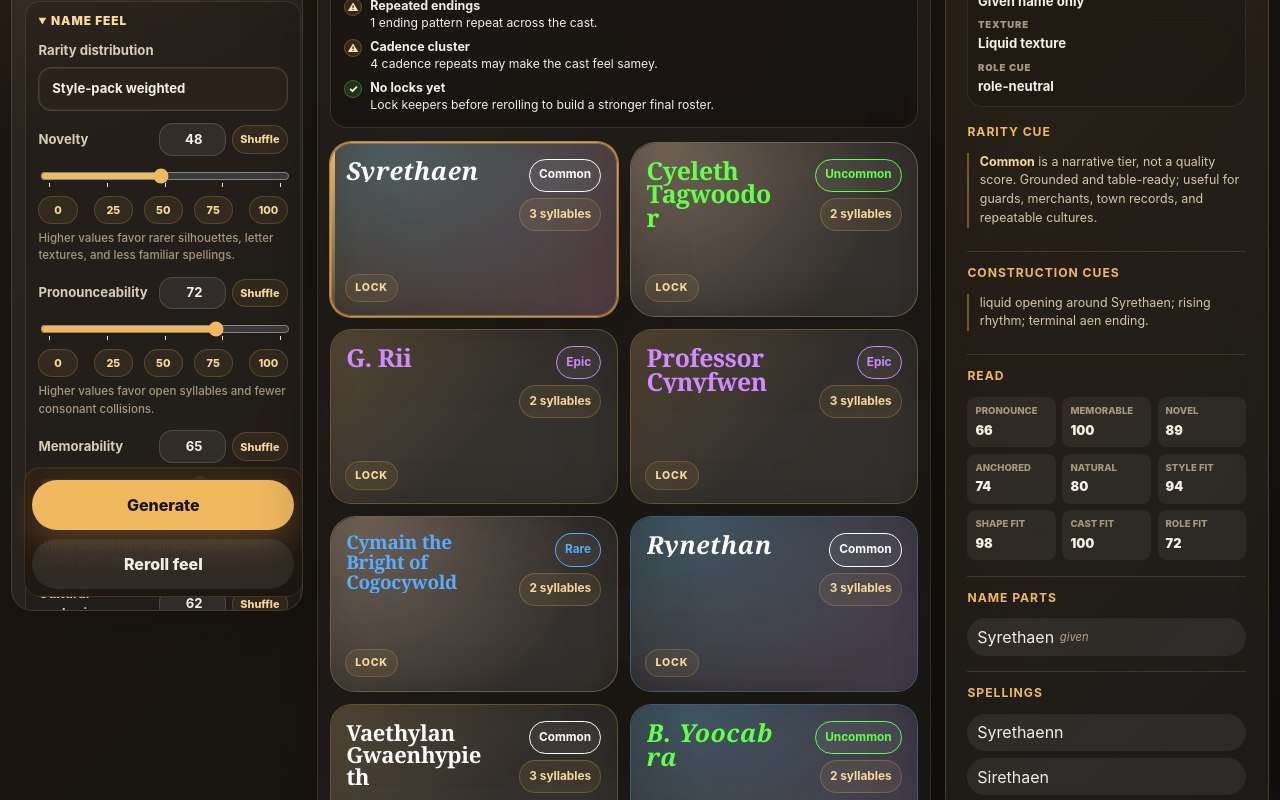
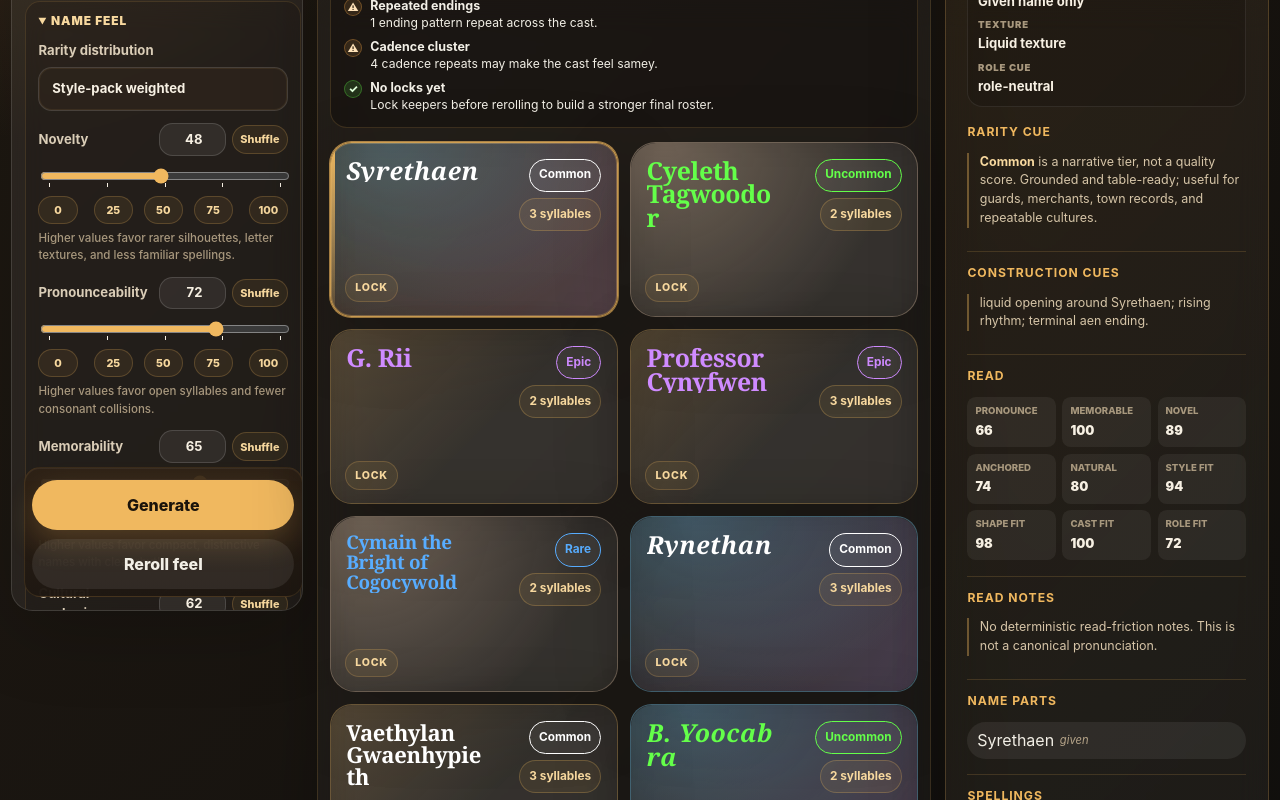
Before and after one commit to jaahay/name-forge, a React (Vite) app: page / in a window 1280 px wide. Shown: the part 340-1140 px from the top of the page. Built offline with nearby package versions, Linux system fonts and the light colour scheme.

Commit message:
Show read and brief cues in inspector

```diff
--- a/src/ui/NameInspector.tsx
+++ b/src/ui/NameInspector.tsx
@@ -22,6 +22,7 @@ export function NameInspector({ name }: NameInspectorProps) {
   const { formatLabel, identity, rarity, roleInfluenceLabel, roleLabel, textureLabel } = metadataFor(name);
   const displayName = protectInitialBreaks(name.name);
   const displayLength = getNameDisplayLength(name.name);
+  const readNotes = name.readabilityDiagnostics;
 
   return (
     <aside className="selected-name-panel panel" aria-labelledby="selected-name-heading">
@@ -61,6 +62,22 @@ export function NameInspector({ name }: NameInspectorProps) {
           </dl>
         </section>
 
+        <section className="detail-block">
+          <h3>Read notes</h3>
+          {readNotes.length > 0 ? (
+            <ul className="readability-list" aria-label={`${name.name} readability notes`}>
+              {readNotes.map((diagnostic) => (
+                <li key={`${name.id}-${diagnostic.id}`} className={`readability-note ${diagnostic.severity}`}>
+                  <strong>{diagnostic.label}</strong>
+                  <span>{diagnostic.detail}</span>
+                </li>
+              ))}
+            </ul>
+          ) : (
+            <p className="section-note">No deterministic read-friction notes. This is not a canonical pronunciation.</p>
+          )}
+        </section>
+
         {identity ? (
           <section className="detail-block">
             <h3>Name parts</h3>
@@ -79,6 +96,13 @@ export function NameInspector({ name }: NameInspectorProps) {
           </section>
         ) : null}
 
+        {name.briefInfluence ? (
+          <section className="detail-block">
+            <h3>Brief cue</h3>
+            <p className="section-note">{name.briefInfluence.summary} {name.briefInfluence.effects.join(' ')}</p>
+          </section>
+        ) : null}
+
         {name.roleInfluence ? (
           <section className="detail-block">
             <h3>Role cue</h3>
```
